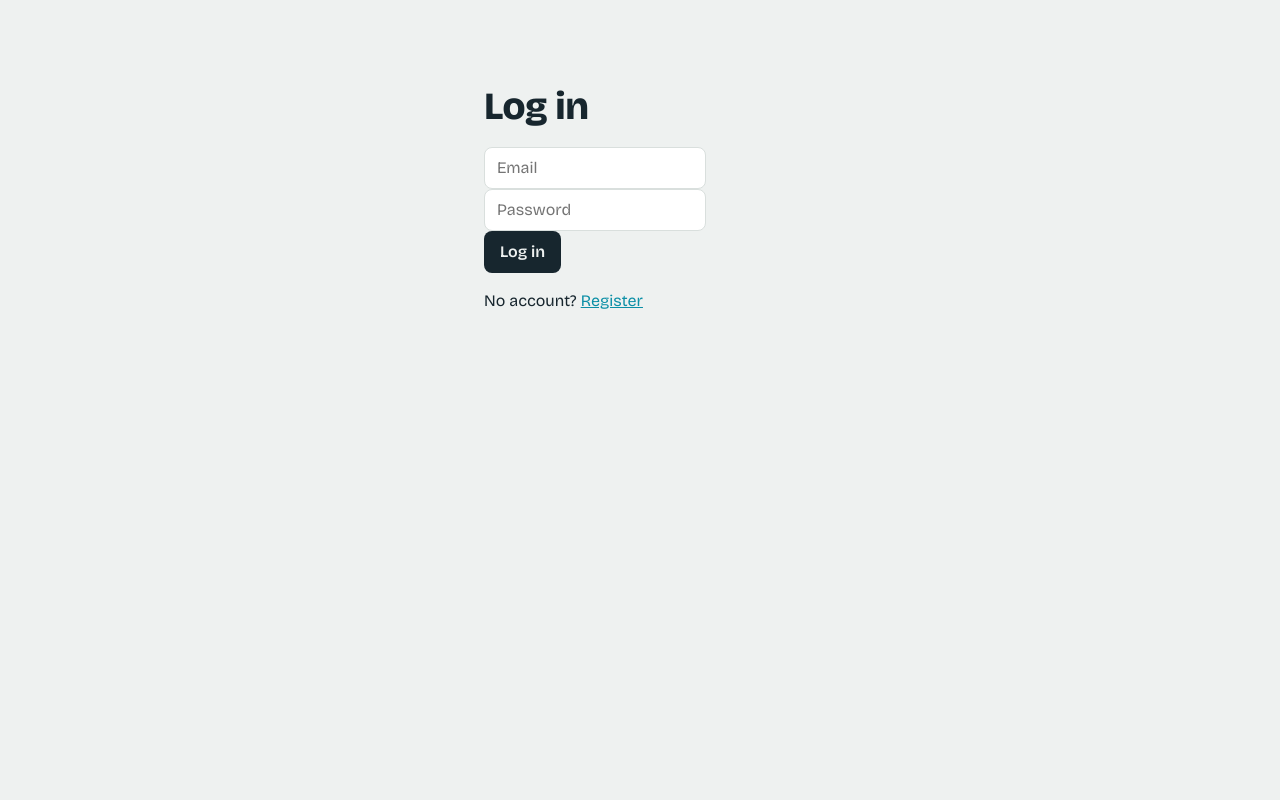
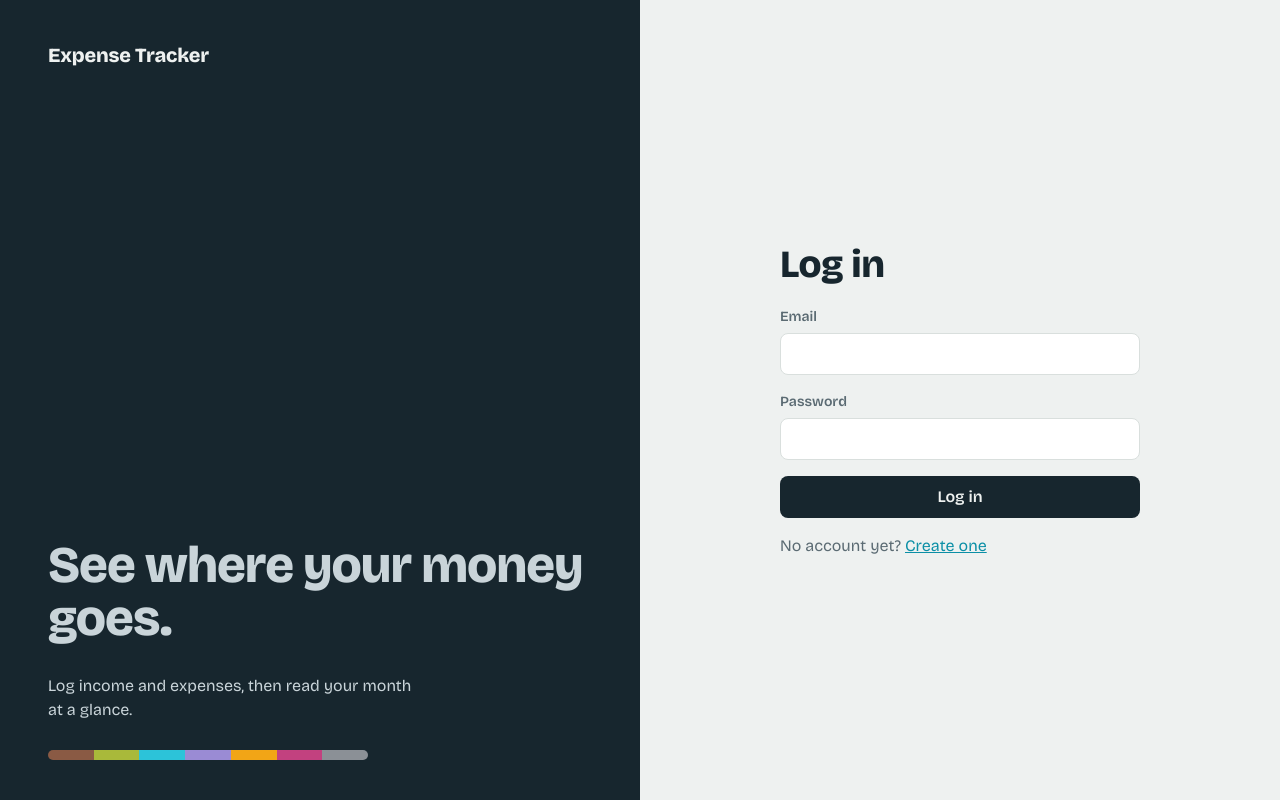
Before and after one commit to Karthicit/expense-tracker-ui, a React (Vite) app: page /login in a window 1280 px wide. Built offline with nearby package versions, Linux system fonts and the light colour scheme; no server answers.

Commit message:
Style login and register pages

```diff
--- a/src/Auth.jsx
+++ b/src/Auth.jsx
@@ -1,6 +1,8 @@
 import { useState } from 'react';
 import { Link, useNavigate } from 'react-router-dom';
 import { api, setToken } from './api';
+
+const SWATCHES = ['--note-10', '--note-20', '--note-50', '--note-100', '--note-200', '--note-2000', '--note-500'];
 
 export default function Auth({ mode }) {
   const isLogin = mode === 'login';
@@ -8,6 +10,7 @@ export default function Auth({ mode }) {
   const [form, setForm] = useState({ name: '', email: '', password: '' });
   const [error, setError] = useState('');
   const [fieldErrors, setFieldErrors] = useState({});
+  const [busy, setBusy] = useState(false);
 
   function update(e) {
     setForm({ ...form, [e.target.name]: e.target.value });
@@ -17,6 +20,7 @@ export default function Auth({ mode }) {
     e.preventDefault();
     setError('');
     setFieldErrors({});
+    setBusy(true);
     try {
       const body = isLogin ? { email: form.email, password: form.password } : form;
       const data = await api(isLogin ? '/api/auth/login' : '/api/auth/register', {
@@ -28,37 +32,78 @@ export default function Auth({ mode }) {
     } catch (err) {
       setError(err.message);
       setFieldErrors(err.fieldErrors || {});
+    } finally {
+      setBusy(false);
     }
   }
 
+  const hasFieldErrors = Object.keys(fieldErrors).length > 0;
+
   return (
-    <div style={{ maxWidth: 360, margin: '60px auto', padding: 24 }}>
-      <h1>{isLogin ? 'Log in' : 'Create account'}</h1>
-      <form onSubmit={submit}>
+    <div className="auth">
+      <aside className="auth-side">
+        <div className="brand">Expense Tracker</div>
+        <div>
+          <p className="auth-headline">See where your money goes.</p>
+          <p>Log income and expenses, then read your month at a glance.</p>
+          <div className="swatches">
+            {SWATCHES.map((v) => (
+              <span key={v} style={{ background: `var(${v})` }} />
+            ))}
+          </div>
+        </div>
+      </aside>
+
+      <main className="auth-main">
+        <form className="auth-form" onSubmit={submit}>
+          <h1>{isLogin ? 'Log in' : 'Create your account'}</h1>
+
           {!isLogin && (
-          <div>
-            <input name="name" placeholder="Name" value={form.name} onChange={update} />
-            {fieldErrors.name && <small style={{ color: 'crimson' }}>{fieldErrors.name}</small>}
+            <div className="field">
+              <label htmlFor="name">Name</label>
+              <input id="name" name="name" autoComplete="name" value={form.name} onChange={update} />
+              {fieldErrors.name && <span className="field-error">{fieldErrors.name}</span>}
             </div>
           )}
-        <div>
-          <input name="email" placeholder="Email" value={form.email} onChange={update} />
-          {fieldErrors.email && <small style={{ color: 'crimson' }}>{fieldErrors.email}</small>}
+
+          <div className="field">
+            <label htmlFor="email">Email</label>
+            <input id="email" name="email" autoComplete="email" value={form.email} onChange={update} />
+            {fieldErrors.email && <span className="field-error">{fieldErrors.email}</span>}
           </div>
-        <div>
-          <input name="password" type="password" placeholder="Password" value={form.password} onChange={update} />
-          {fieldErrors.password && <small style={{ color: 'crimson' }}>{fieldErrors.password}</small>}
+
+          <div className="field">
+            <label htmlFor="password">Password</label>
+            <input
+              id="password"
+              name="password"
+              type="password"
+              autoComplete={isLogin ? 'current-password' : 'new-password'}
+              value={form.password}
+              onChange={update}
+            />
+            {fieldErrors.password && <span className="field-error">{fieldErrors.password}</span>}
           </div>
-        {error && <p style={{ color: 'crimson' }}>{error}</p>}
-        <button type="submit">{isLogin ? 'Log in' : 'Register'}</button>
-      </form>
-      <p>
+
+          {error && !hasFieldErrors && <p className="error">{error}</p>}
+
+          <button type="submit" disabled={busy}>
+            {busy ? 'Please wait...' : isLogin ? 'Log in' : 'Create account'}
+          </button>
+
+          <p className="auth-switch">
             {isLogin ? (
-          <>No account? <Link to="/register">Register</Link></>
+              <>
+                No account yet? <Link to="/register">Create one</Link>
+              </>
             ) : (
-          <>Already registered? <Link to="/login">Log in</Link></>
+              <>
+                Already have an account? <Link to="/login">Log in</Link>
+              </>
             )}
           </p>
+        </form>
+      </main>
     </div>
   );
 }
--- a/src/index.css
+++ b/src/index.css
@@ -218,3 +218,63 @@ a { color: var(--focus); }
   .logout { margin-top: 0; margin-left: auto; }
   .main { padding: 20px 16px 48px; }
 }
+
+/* ---------- login and register ---------- */
+.auth {
+  display: grid;
+  grid-template-columns: 1fr 1fr;
+  min-height: 100vh;
+}
+
+.auth-side {
+  display: flex;
+  flex-direction: column;
+  justify-content: space-between;
+  gap: 48px;
+  padding: 40px 48px;
+  background: var(--ink);
+  color: var(--paper);
+}
+.auth-side .brand { padding: 0; }
+
+.auth-headline {
+  max-width: 14ch;
+  margin: 0 0 12px;
+  font-size: clamp(2rem, 4vw, 3.2rem);
+  font-weight: 800;
+  line-height: 1.05;
+  letter-spacing: -0.02em;
+}
+.auth-side p { max-width: 36ch; margin: 0 0 28px; color: #c9d4d9; }
+
+.swatches {
+  display: flex;
+  max-width: 320px;
+  height: 10px;
+  overflow: hidden;
+  border-radius: 999px;
+}
+.swatches span { flex: 1; }
+
+.auth-main {
+  display: grid;
+  place-items: center;
+  padding: 24px;
+}
+
+.auth-form {
+  display: grid;
+  gap: 16px;
+  width: 100%;
+  max-width: 360px;
+}
+.auth-form h1 { margin: 0 0 4px; }
+.auth-form button[type='submit'] { width: 100%; }
+.auth-form button:disabled { opacity: 0.6; cursor: wait; }
+.auth-switch { margin: 0; color: var(--ink-soft); }
+
+@media (max-width: 800px) {
+  .auth { grid-template-columns: 1fr; }
+  .auth-side { gap: 32px; padding: 24px; }
+  .auth-headline { font-size: 2rem; }
+}
```
Lines whose indentation alone changed are shown as unchanged.
